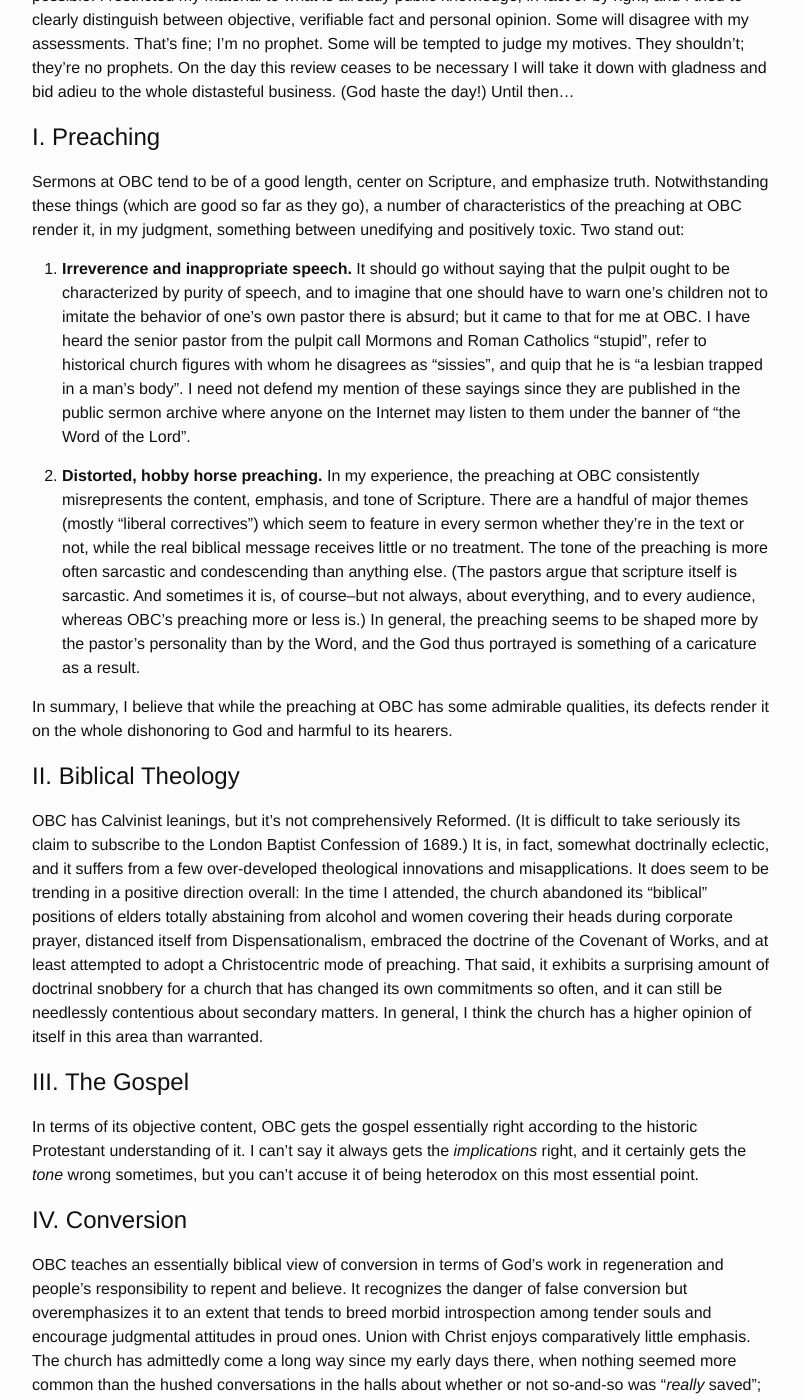
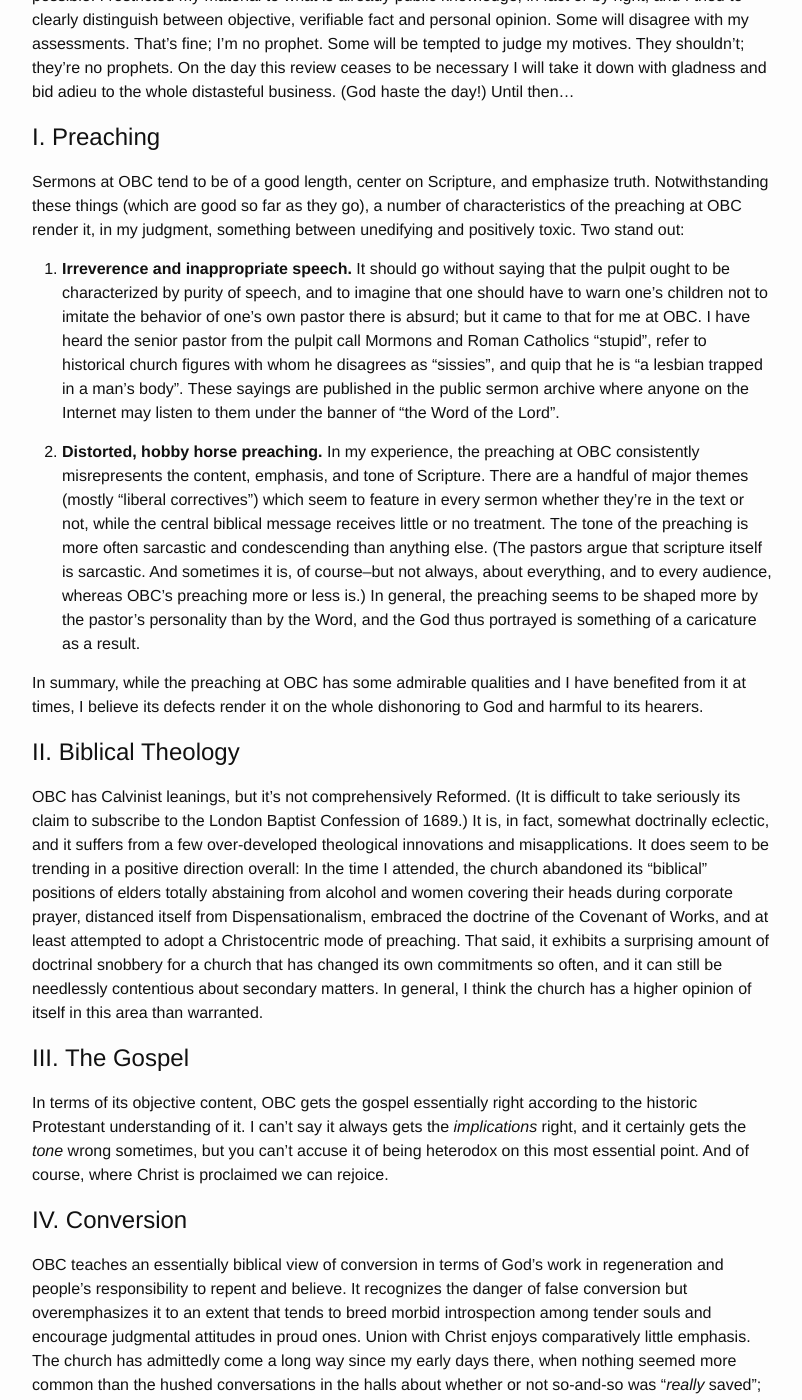
Before and after one commit to TravisCarden/traviscarden.github.io, a Jekyll site: the page built from review-of-omaha-bible-church.md, in a window 1280 px wide and 1400 px high, scrolled down 1011 px. Shown: the whole window, without its empty margins (238-1040 px from the left). Built offline with Jekyll 4.4.1, drawn with Linux system fonts in a browser that asks for light colours; some of the changed text lies outside the part shown.

Commit message:
Made some minor editorial changes to Review of Omaha Bible Church.

```diff
--- a/review-of-omaha-bible-church.md
+++ b/review-of-omaha-bible-church.md
@@ -23,11 +23,11 @@ I wrote this over the space of a year, with qualified counsel and peer review. I
 
 Sermons at OBC tend to be of a good length, center on Scripture, and emphasize truth. Notwithstanding these things (which are good so far as they go), a number of characteristics of the preaching at OBC render it, in my judgment, something between unedifying and positively toxic. Two stand out:
 
-1. **Irreverence and inappropriate speech.** It should go without saying that the pulpit ought to be characterized by purity of speech, and to imagine that one should have to warn one's children not to imitate the behavior of one's own pastor there is absurd; but it came to that for me at OBC. I have heard the senior pastor from the pulpit call Mormons and Roman Catholics "stupid", refer to historical church figures with whom he disagrees as "sissies", and quip that he is "a lesbian trapped in a man's body". I need not defend my mention of these sayings since they are published in the public sermon archive where anyone on the Internet may listen to them under the banner of "the Word of the Lord".
+1. **Irreverence and inappropriate speech.** It should go without saying that the pulpit ought to be characterized by purity of speech, and to imagine that one should have to warn one's children not to imitate the behavior of one's own pastor there is absurd; but it came to that for me at OBC. I have heard the senior pastor from the pulpit call Mormons and Roman Catholics "stupid", refer to historical church figures with whom he disagrees as "sissies", and quip that he is "a lesbian trapped in a man's body". These sayings are published in the public sermon archive where anyone on the Internet may listen to them under the banner of "the Word of the Lord".
 
-1. **Distorted, hobby horse preaching.** In my experience, the preaching at OBC consistently misrepresents the content, emphasis, and tone of Scripture. There are a handful of major themes (mostly "liberal correctives") which seem to feature in every sermon whether they're in the text or not, while the real biblical message receives little or no treatment. The tone of the preaching is more often sarcastic and condescending than anything else. (The pastors argue that scripture itself is sarcastic. And sometimes it is, of course--but not always, about everything, and to every audience, whereas OBC's preaching more or less is.) In general, the preaching seems to be shaped more by the pastor's personality than by the Word, and the God thus portrayed is something of a caricature as a result.
+1. **Distorted, hobby horse preaching.** In my experience, the preaching at OBC consistently misrepresents the content, emphasis, and tone of Scripture. There are a handful of major themes (mostly "liberal correctives") which seem to feature in every sermon whether they're in the text or not, while the central biblical message receives little or no treatment. The tone of the preaching is more often sarcastic and condescending than anything else. (The pastors argue that scripture itself is sarcastic. And sometimes it is, of course--but not always, about everything, and to every audience, whereas OBC's preaching more or less is.) In general, the preaching seems to be shaped more by the pastor's personality than by the Word, and the God thus portrayed is something of a caricature as a result.
 
-In summary, I believe that while the preaching at OBC has some admirable qualities, its defects render it on the whole dishonoring to God and harmful to its hearers.
+In summary, while the preaching at OBC has some admirable qualities and I have benefited from it at times, I believe its defects render it on the whole dishonoring to God and harmful to its hearers.
 
 # II. Biblical Theology
 
@@ -35,7 +35,7 @@ OBC has Calvinist leanings, but it's not comprehensively Reformed. (It is diffic
 
 # III. The Gospel
 
-In terms of its objective content, OBC gets the gospel essentially right according to the historic Protestant understanding of it. I can't say it always gets the _implications_ right, and it certainly gets the _tone_ wrong sometimes, but you can't accuse it of being heterodox on this most essential point.
+In terms of its objective content, OBC gets the gospel essentially right according to the historic Protestant understanding of it. I can't say it always gets the _implications_ right, and it certainly gets the _tone_ wrong sometimes, but you can't accuse it of being heterodox on this most essential point. And of course, where Christ is proclaimed we can rejoice.
 
 # IV. Conversion
 
@@ -55,7 +55,7 @@ The best thing I can say of OBC relative to church discipline is that it attempt
 
 # VIII. Discipleship
 
-OBC rightly emphasizes the need for Christian growth, but it takes a top-down, program-oriented approach that lacks the Spirit, in my opinion. Its emphasis on instruction is good for imparting basic doctrinal knowledge, but I for one found it somewhat barren of real spiritual edification and upbuilding fellowship. Casual "one anothering" was undervalued in favor of structured ministry busyness, and my family found it nearly impossible to build relationships outside official church activities. On the whole, fairly little of the spiritual growth we experienced in our time at OBC was actually connected with the church.
+OBC rightly emphasizes the need for Christian growth, but it takes a top-down, program-oriented approach that can feel formulaic. Its emphasis on instruction is good for imparting basic doctrinal knowledge, but I for one found it somewhat barren of real spiritual edification and upbuilding fellowship. Casual "one anothering" was undervalued in favor of structured ministry busyness, and my family found it nearly impossible to build relationships outside official church activities. On the whole, fairly little of the spiritual growth we experienced in our time at OBC was actually connected with the church.
 
 # IX. Leadership
 
```
